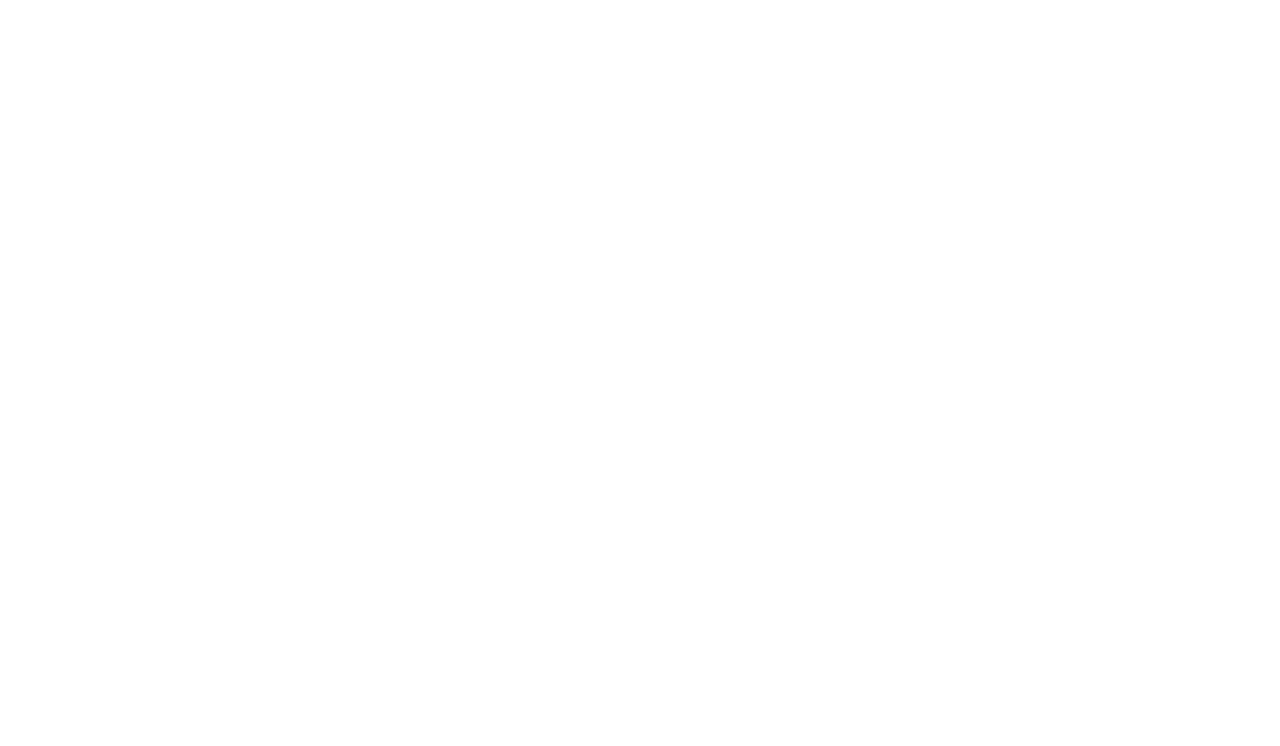
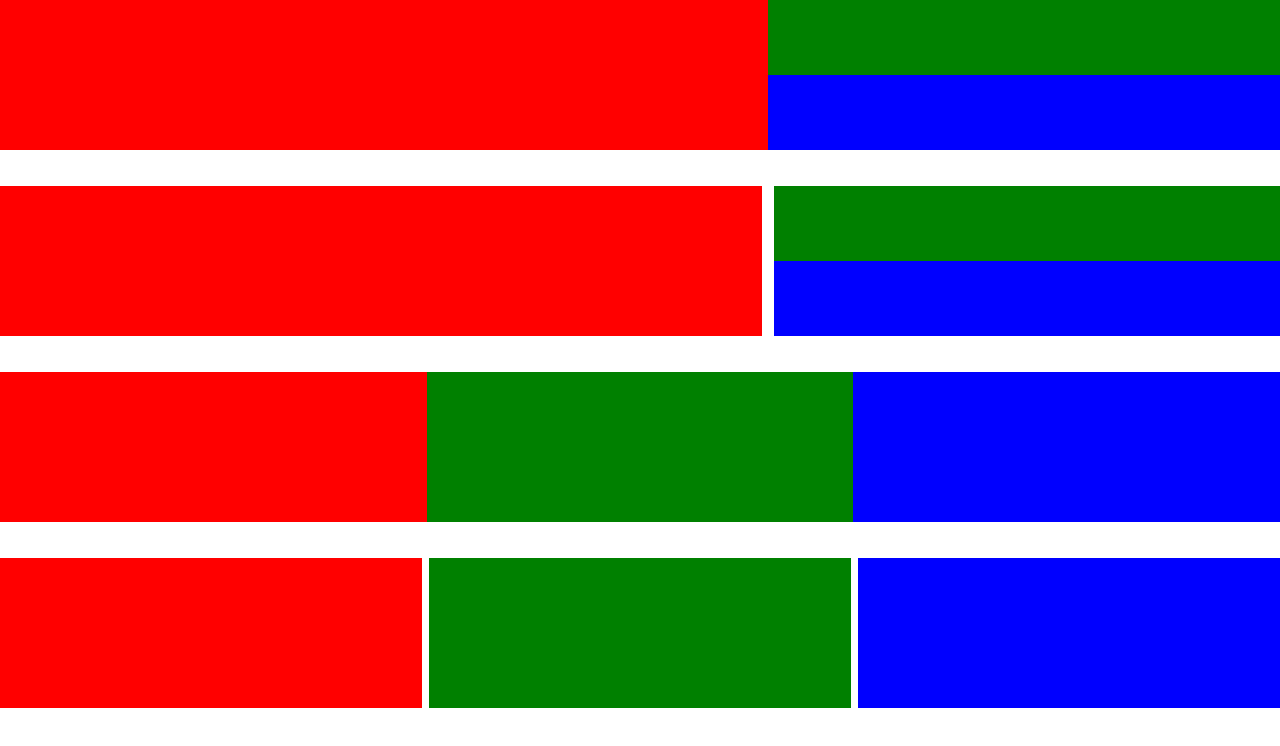
Before and after one commit to LongNguyen15102002/LongNguyen15102002.github.io, a plain HTML site: page Java 12A HTML/DAY04/BTVNDAY04/btvnday04.html in a window 1280 px wide. Drawn offline with Linux system fonts and the light colour scheme.

Commit message:
thêm btvn day04

```diff
--- a/Java 12A HTML/DAY04/BTVNDAY04/btvnday04.css
+++ b/Java 12A HTML/DAY04/BTVNDAY04/btvnday04.css
@@ -1,3 +1,102 @@
-.parent-box {
+* {
+    margin: 0px;
+    padding: 0px;
+    box-sizing: border-box;
+}
+.grand-box-1 {
+    display: flex;
+    flex-direction: row;
+    width: 100%;
+    height: 150px;
+}
 
+.grand-box-1 .parent-box-1 {
+    background-color: red;
+    width: 60%;
 }
+
+.grand-box-1 .parent-box-2 {
+    width: 40%;
+}
+
+.grand-box-1 .parent-box-2 .box1 {
+    height: 50%;
+    background-color: green;
+}
+
+.grand-box-1 .parent-box-2 .box2 {
+    height: 50%;
+    background-color: blue;
+}
+
+.grand-box-2 {
+    display: flex;
+    flex-direction: row;
+    justify-content: space-between;
+    width: 100%;
+    height: 150px;
+}
+
+.grand-box-2 .parent-box-1 {
+    background-color: red;
+    width: 59.5%;
+}
+
+.grand-box-2 .parent-box-2 {
+    width: 39.5%;
+}
+
+.grand-box-2 .parent-box-2 .box1 {
+    height: 50%;
+    background-color: green;
+}
+
+.grand-box-2 .parent-box-2 .box2 {
+    height: 50%;
+    background-color: blue;
+}
+
+.grand-box-3 {
+    display: flex;
+    flex-direction: row;
+    width: 100%;
+    height: 150px;
+}
+
+.grand-box-3 .box1 {
+    width: calc(100%*1/3);
+    background-color: red;
+}
+
+.grand-box-3 .box2 {
+    width: calc(100%*1/3);
+    background-color: green;
+}
+
+.grand-box-3 .box3 {
+    width: calc(100%*1/3);
+    background-color: blue;
+}
+
+.grand-box-4 {
+    display: flex;
+    flex-direction: row;
+    justify-content: space-between;
+    width: 100%;
+    height: 150px;
+}
+
+.grand-box-4 .box1 {
+    width: 33%;
+    background-color: red;
+}
+
+.grand-box-4 .box2 {
+    width: 33%;
+    background-color: green;
+}
+
+.grand-box-4 .box3 {
+    width: 33%;
+    background-color: blue;
+}
--- a/Java 12A HTML/DAY04/BTVNDAY04/btvnday04.html
+++ b/Java 12A HTML/DAY04/BTVNDAY04/btvnday04.html
@@ -8,11 +8,32 @@
     <link rel="stylesheet" href="btvnday04.css" />
   </head>
   <body>
-    <div class="parent-box">
+    <div class="grand-box-1">
+      <div class="parent-box-1"></div>
+      <div class="parent-box-2">
+        <div class="box1"></div>
+        <div class="box2"></div>
+      </div>
+    </div>
+    <br/><br />
+    <div class="grand-box-2">
+      <div class="parent-box-1"></div>
+      <div class="parent-box-2">
+        <div class="box1"></div>
+        <div class="box2"></div>
+      </div>
+    </div>
+    <br/><br/>
+    <div class="grand-box-3">
       <div class="box1"></div>
       <div class="box2"></div>
       <div class="box3"></div>
-      <div class="box4"></div>
+    </div>
+    <br/><br/>
+    <div class="grand-box-4">
+      <div class="box1"></div>
+      <div class="box2"></div>
+      <div class="box3"></div>
     </div>
   </body>
 </html>
```
Also changed, not shown: Java 12A HTML/DAY05/BTVNDAY05/btvnday05.css (+56 -0 lines), Java 12A HTML/DAY05/BTVNDAY05/btvnday05.html (+11 -0 lines).
